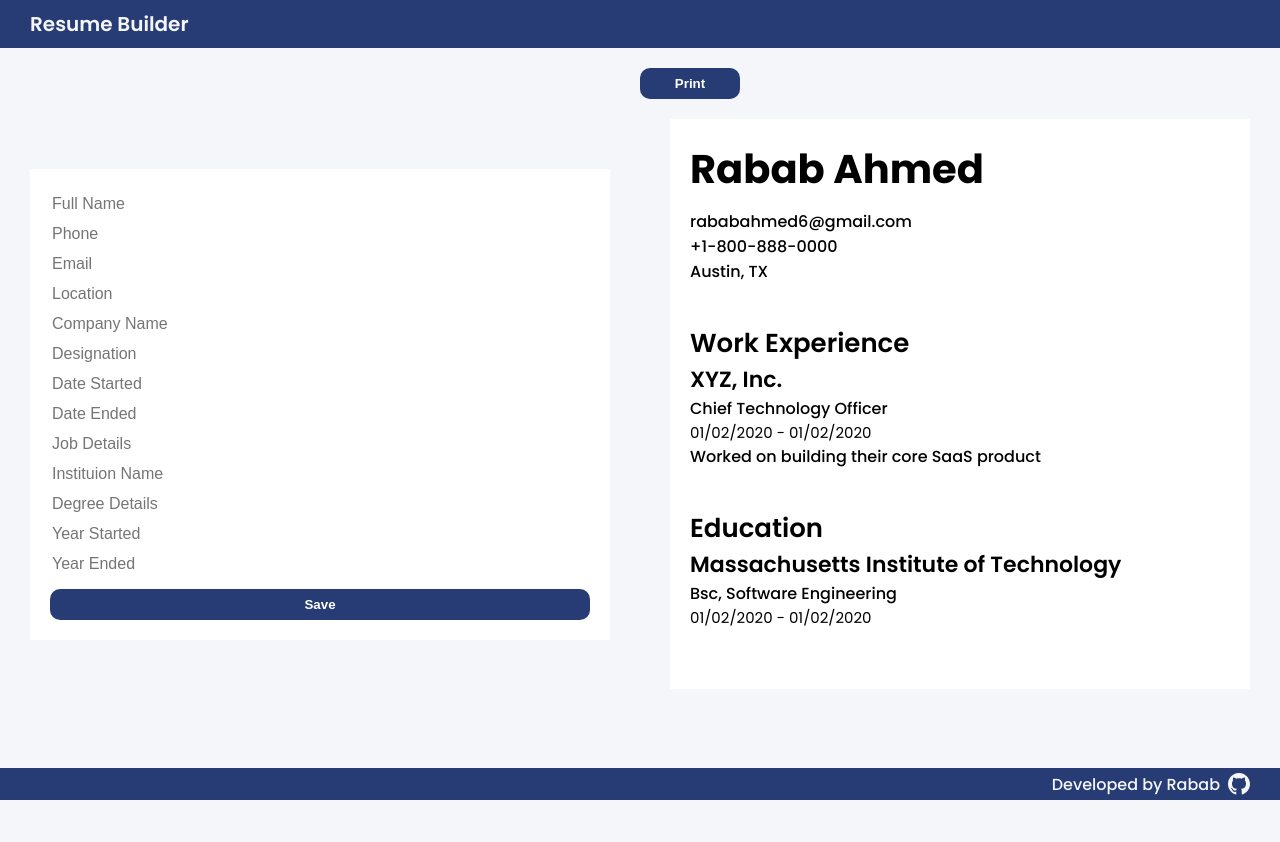
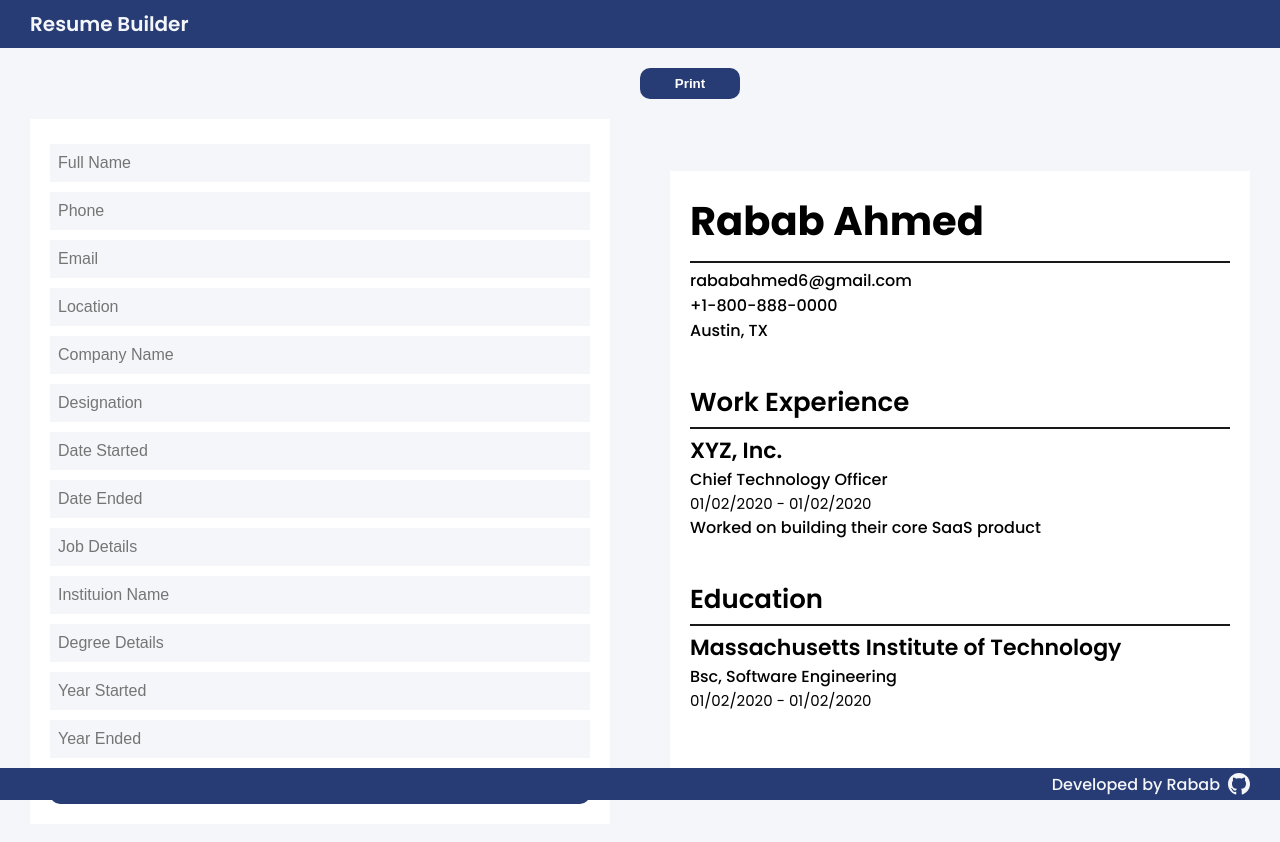
Before and after one commit to rababahmed/resume-builder, a React (Create React App) app: page / in a window 1280 px wide. Before the commit the page ends 800 px from the top, so only its background shows below. Built offline with nearby package versions, Linux system fonts and the light colour scheme.

Commit message:
fix: add dividers to isolate certain elements

```diff
--- a/src/components/compiler.js
+++ b/src/components/compiler.js
@@ -7,12 +7,14 @@ const Compiler = (props) => {
       <div className="bio-wrapper">
         <div className="personal-wrapper">
           <div className="p-name">{props.data.fullName}Rabab Ahmed</div>
+          <div className="divider"></div>
           <div className="p-pdets">{props.data.email}rababahmed6@gmail.com</div>
           <div className="p-pdets">{props.data.phone}+1-800-888-0000</div>
           <div className="p-pdets">{props.data.location}Austin, TX</div>
         </div>
         <div className="work-wrapper">
           <div className="p-w1">Work Experience</div>
+          <div className="divider"></div>
           <div className="p-cname">{props.data.cName}XYZ, Inc.</div>
           <div className="p-cdets">
             {props.data.cDes}Chief Technology Officer
@@ -27,6 +29,7 @@ const Compiler = (props) => {
         </div>
         <div className="edu-wrapper">
           <div className="p-e1">Education</div>
+          <div className="divider"></div>
           <div className="p-ename">
             {props.data.eName}Massachusetts Institute of Technology
           </div>
--- a/src/styles/main.css
+++ b/src/styles/main.css
@@ -2,6 +2,13 @@
   .parent-wrapper {
     flex-direction: column;
   }
+}
+
+.divider {
+  margin: 5px 0px;
+  height: 2px;
+  width: 100%;
+  background-color: rgb(24, 24, 24);
 }
 
 .print-btn {
@@ -59,6 +66,8 @@ input {
   margin-bottom: 5px;
   font-size: 16px;
   font-weight: 500;
+  background-color: #f5f6fa;
+  padding: 10px 8px;
 }
 
 .bio {
```
